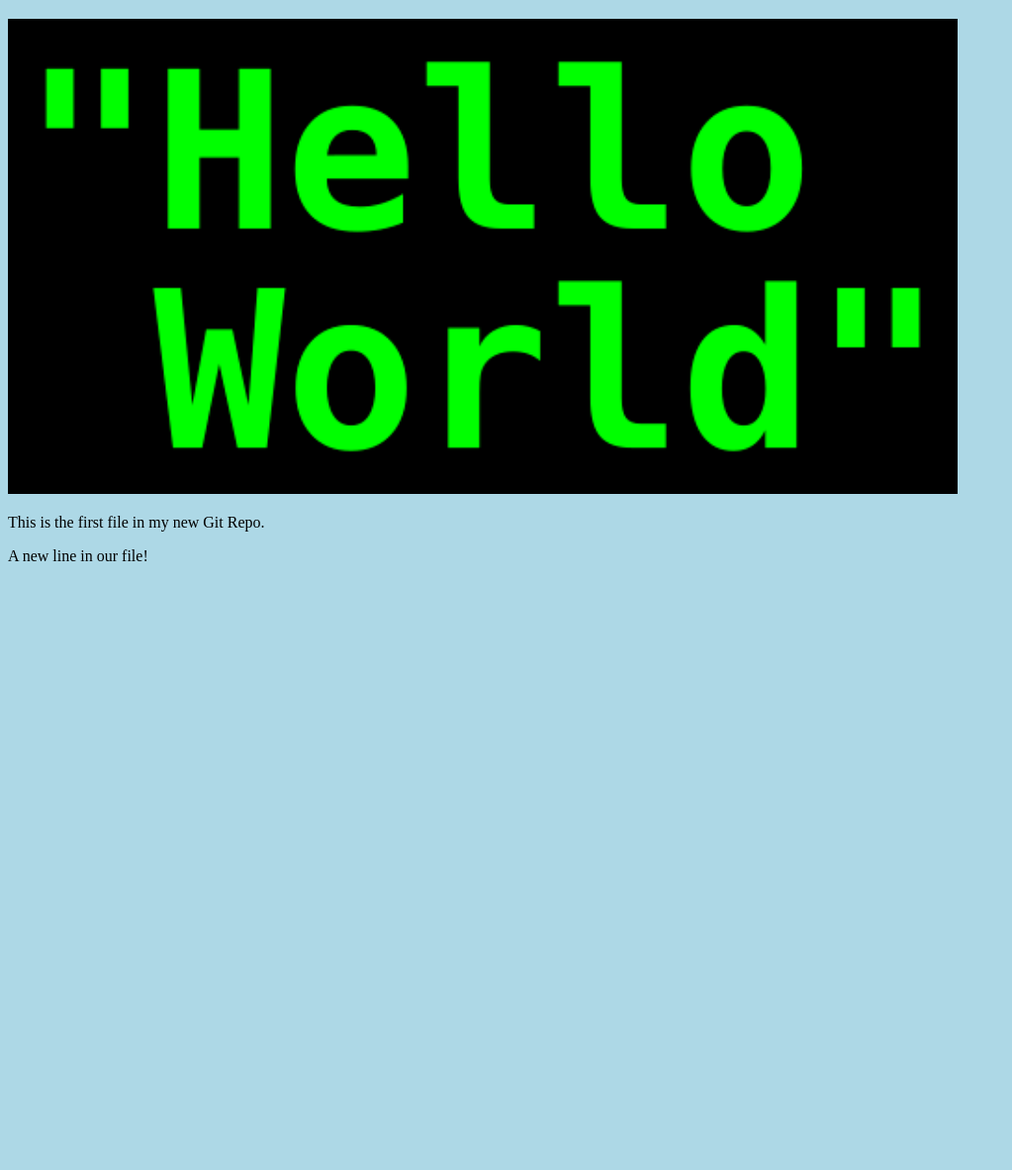
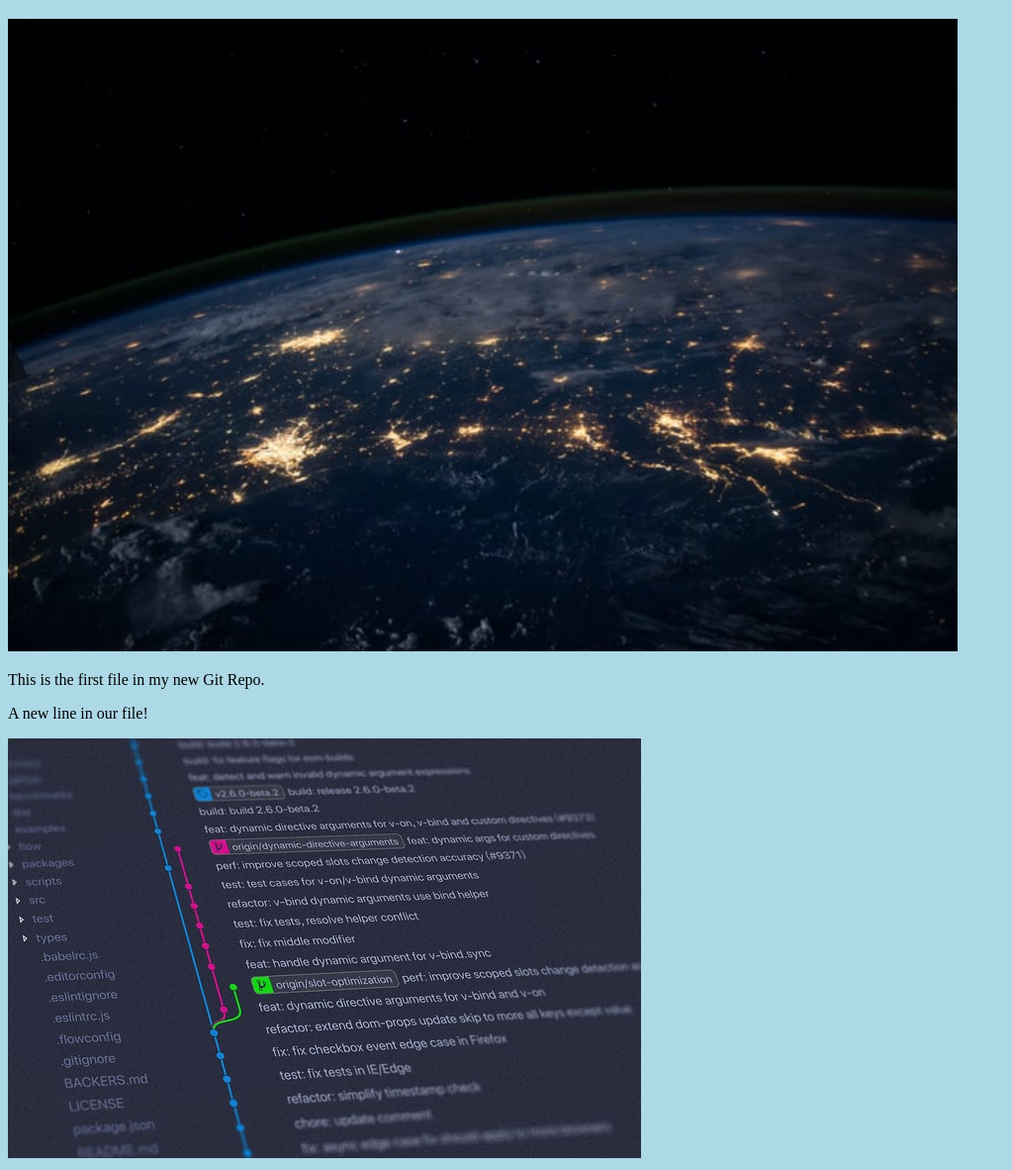
Before and after one commit to guy-blanchfield/guy-blanchfield.github.io, a plain HTML site: page index-git-test.html in a window 1280 px wide. Shown: the part 61-1243 px from the top of the page at 99% size, without its empty margins (0-1023 px from the left). Before the commit the page ends 800 px from the top, so only its background shows below. Drawn offline with Linux system fonts and the light colour scheme.

Commit message:
added new image

```diff
--- a/index-git-test.html
+++ b/index-git-test.html
@@ -7,9 +7,10 @@
 <body>
 
 <h1>Hello world!</h1>
-<div><img src="img_hello_world.png" alt="Hello World from Space" style="width:100%;max-width:960px"></div>
+<div><img src="img_hello_world.jpg" alt="Hello World from Space" style="width:100%;max-width:960px"></div>
 <p>This is the first file in my new Git Repo.</p>
 <p>A new line in our file!</p>
+<div><img src="img_hello_git.jpg" alt="Hello Git" style="width:100%;max-width:640px"></div>
 
 </body>
 </html>
```
Also changed, not shown: img_hello_git.jpg (added), img_hello_world.jpg (added).
